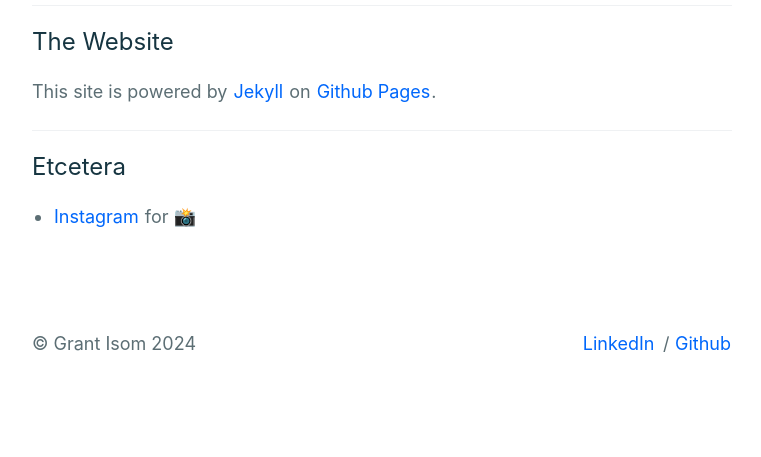
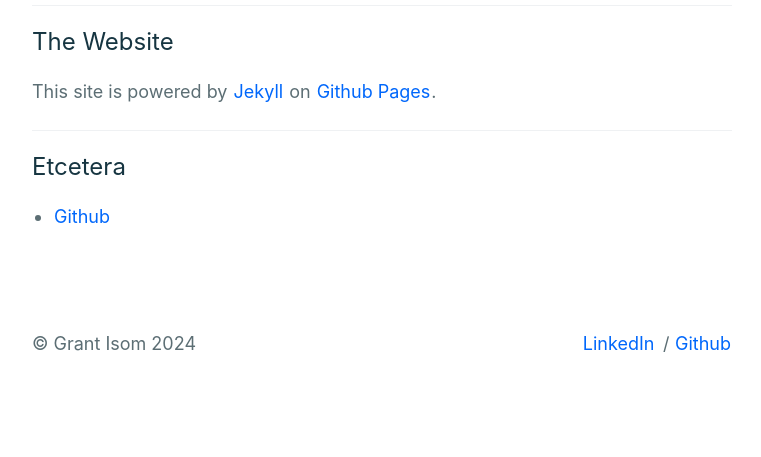
Before and after one commit to glisom/glisom.github.io, a Jekyll site: the page built from _pages/about.md, in a window 1280 px wide. Shown: the part 1591-2048 px from the top of the page, without its empty margins (258-1019 px from the left). Built offline with Jekyll 4.4.1, drawn with Linux system fonts in a browser that asks for light colours.

Commit message:
Update about.md

```diff
--- a/_pages/about.md
+++ b/_pages/about.md
@@ -29,4 +29,4 @@ This site is powered by [Jekyll](https://jekyllrb.com) on [Github Pages](https:/
 
 ## Etcetera
 
-- [Instagram](https://www.instagram.com/grantisom17) for 📸
+- [Github](https://www.github.com/glisom)
```
